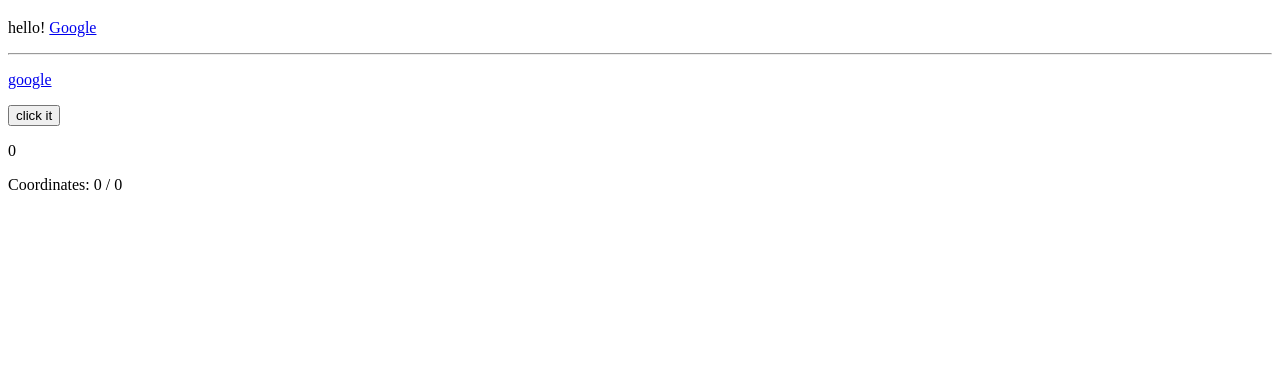
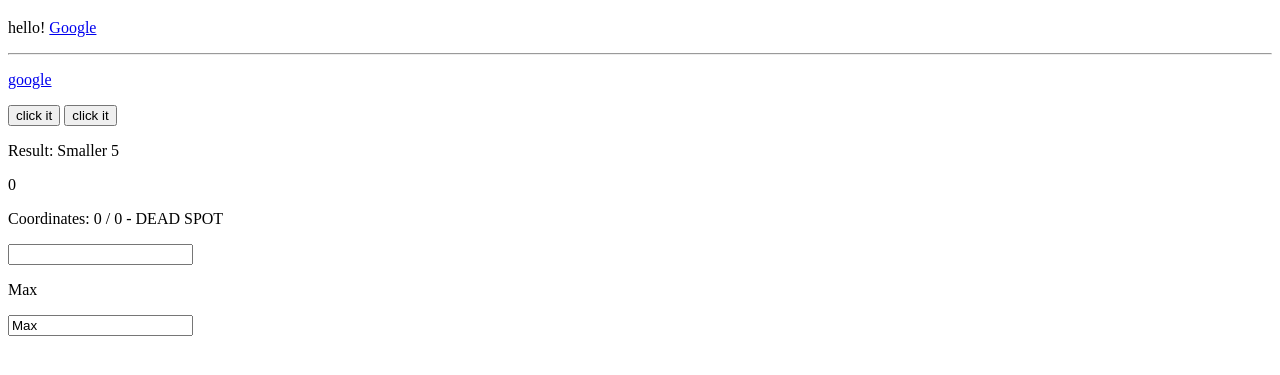
Before and after one commit to Kickrop/vue-tuts-1, a plain HTML site: page index.html in a window 1280 px wide. Shown: the part 61-436 px from the top of the page. Drawn offline with nearby package versions, Linux system fonts and the light colour scheme.

Commit message:
some changes

```diff
--- a/index.html
+++ b/index.html
@@ -18,9 +18,16 @@
         <p>{{ sayHello() }} <a :href="link">Google</a></p>
         <hr>
         <p v-html="finishedLink"></p>
-        <button v-on:click="increase">click it</button>
+        <button v-on:click="increase(2, $event)">click it</button>
+        <button v-on:click="counter--">click it</button>
+        <p>Result: {{ output }}</p>
         <p>{{ counter }}</p>
-        <p v-on:mousemove="updateCoordinates">Coordinates: {{ x }} / {{ y }}</p>
+        <p v-on:mousemove="updateCoordinates">Coordinates: {{ x }} / {{ y }} -
+            <span v-on:mousemove.stop>DEAD SPOT</span>
+        </p>
+        <input type="text" v-on:keyup.enter.space="alterMe">
+        <p>{{ name }}</p>
+        <input type="text" v-model="name">
     </div>
 </body>
 <script>
@@ -32,19 +39,36 @@ new Vue({
         finishedLink: '<a href="http://google.com">google</a>',
         counter: 0,
         x: 0,
-        y: 0
+        y: 0,
+        name: 'Max'
+    },
+    computed: {
+        output: function() {
+            return this.counter > 5 ? 'Greater 5' : 'Smaller 5';
+        }
+    },
+    watch: {
+        counter: function(value) {
+            var vm = this;
+            setTimeout(function(){
+                vm.counter = 0;
+            }, 2000);
+        }
     },
     methods: {
         sayHello: function() {
             this.title = 'hello!'
             return this.title;
         },
-        increase: function() {
-            this.counter++;
+        increase: function(step, event) {
+            this.counter += step;
         },
         updateCoordinates: function(event) {
             this.x = event.clientX;
             this.y = event.clientY;
+        },
+        alterMe: function() {
+            alert('Alert!');
         }
 
     }
```
